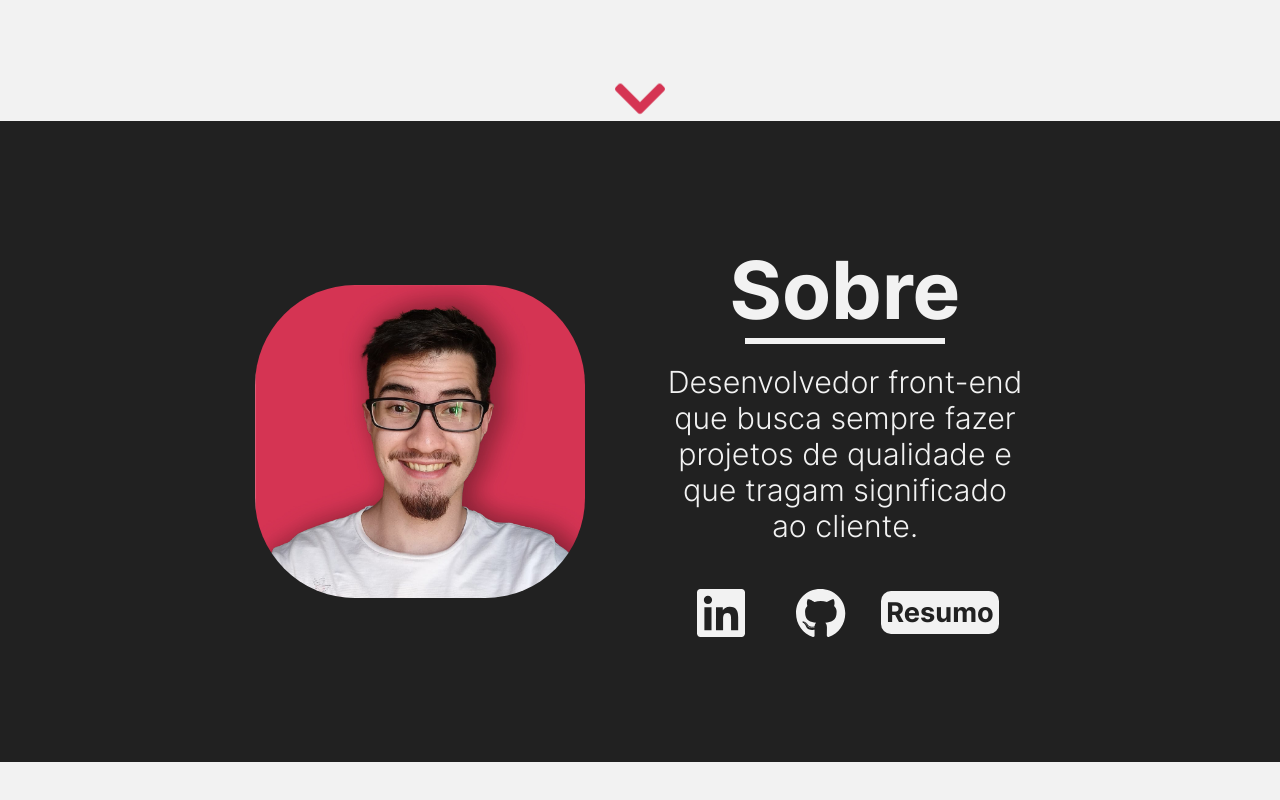
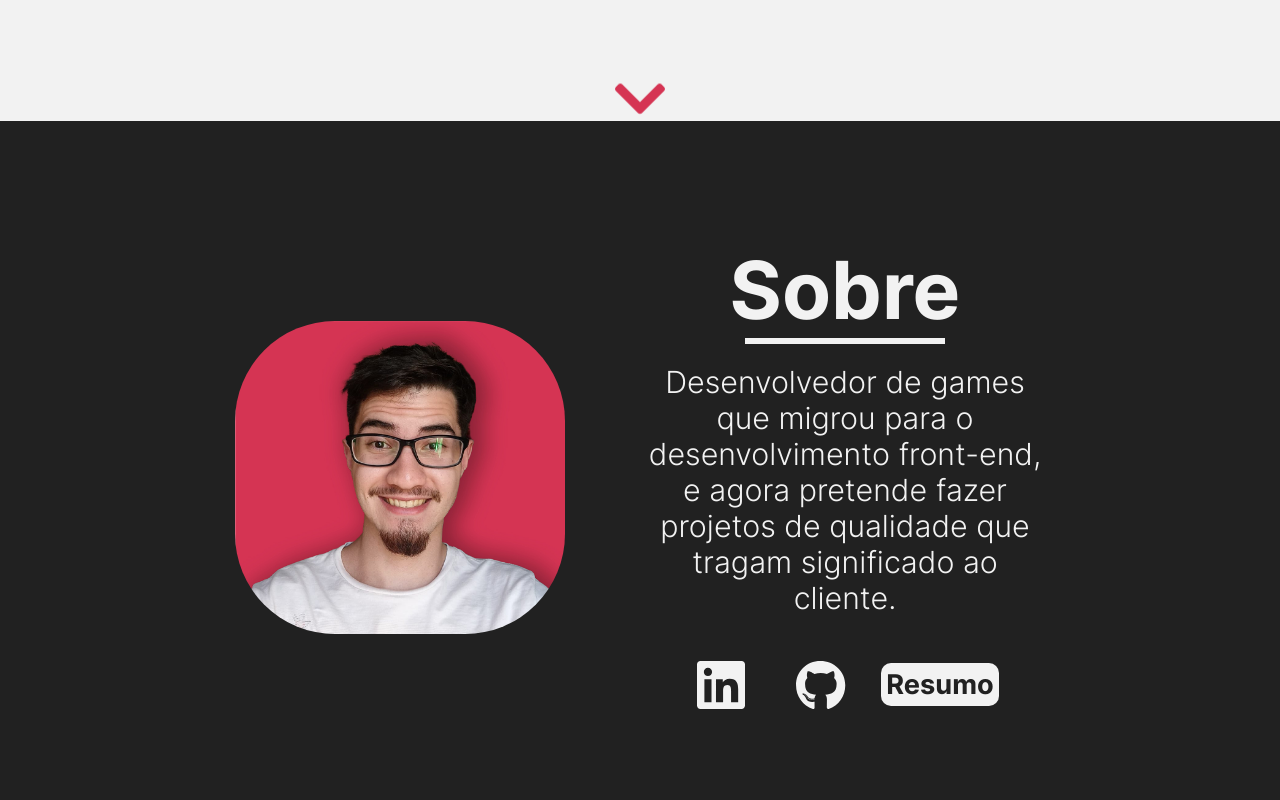
Before and after one commit to HenriqueAMascarin/Portfolio, a React (Vite) app: page / in a window 1280 px wide. Shown: the part 498-1298 px from the top of the page. Built offline with nearby package versions, Linux system fonts and the light colour scheme.

Commit message:
changing the info paragraph

```diff
--- a/src/components/mainComponent/InfoSection.tsx
+++ b/src/components/mainComponent/InfoSection.tsx
@@ -14,7 +14,7 @@ export default function InfoSection() {
                         <div>
                             <h2>Sobre</h2>
 
-                            <p>Desenvolvedor front-end que busca sempre fazer projetos de qualidade e que tragam significado ao cliente.</p>
+                            <p>Desenvolvedor de games que migrou para o desenvolvimento front-end, e agora pretende fazer projetos de qualidade que tragam significado ao cliente.</p>
 
                             <div className="infoAction">
                                 <div className="infoIcons">
--- a/src/styles/mainStyles/Info.styles.tsx
+++ b/src/styles/mainStyles/Info.styles.tsx
@@ -24,7 +24,7 @@ export const Info = styled.section`
         p{
             font-size: clamp(1.6em, 7vw, 1.9em);
             margin-bottom: 40px;
-            max-width: 360px;
+            max-width: 400px;
         }
 
         .infoAction{
```
